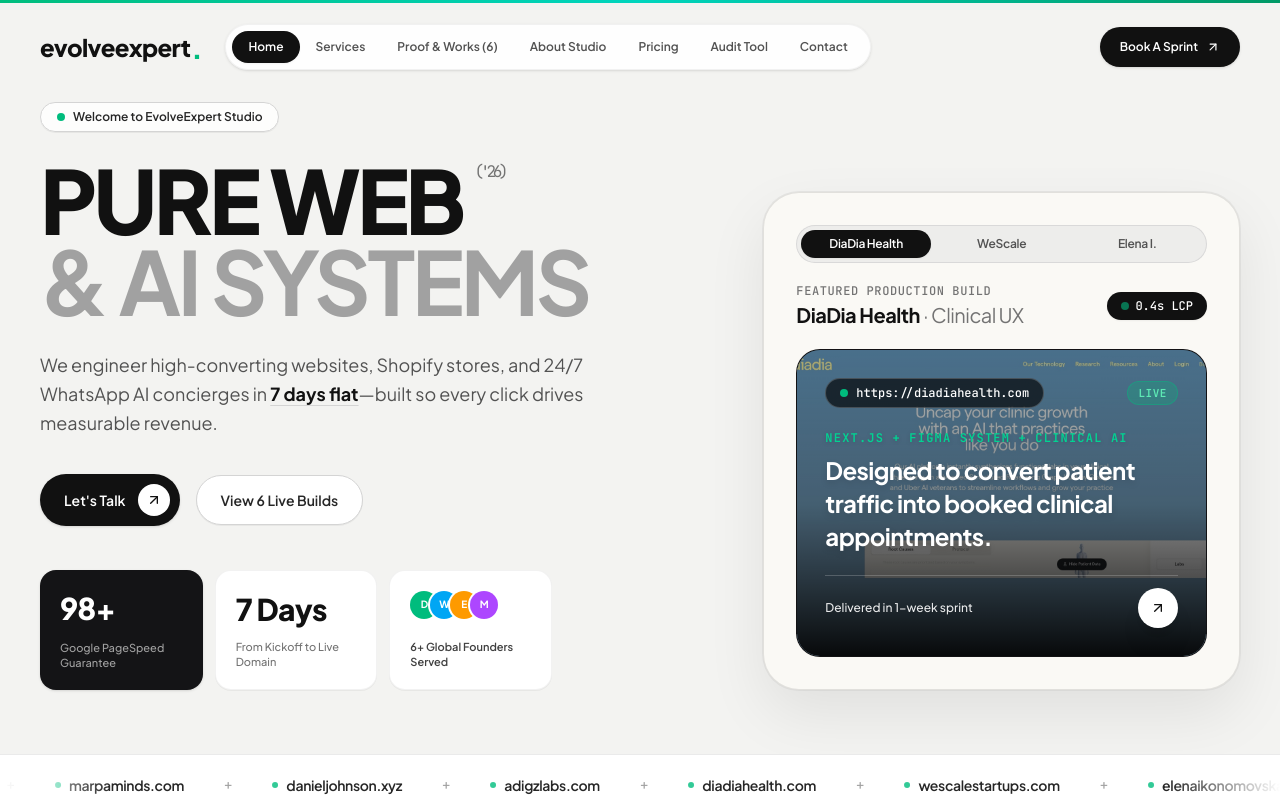
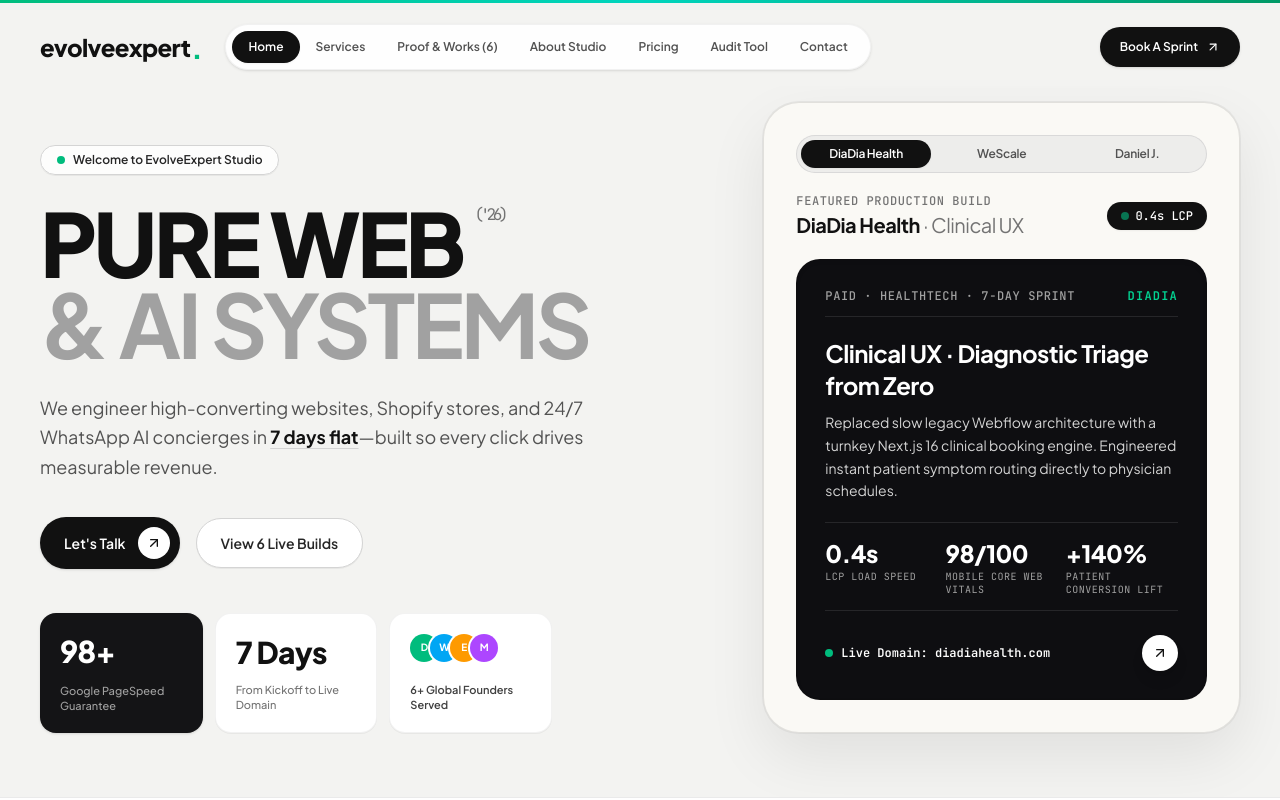
Before and after one commit to irfankhan2213/evolve-expert, a Next.js app: page / in a window 1280 px wide. Shown: the top 800 px of the page. Built offline with nearby package versions, Linux system fonts and the light colour scheme.

Commit message:
feat(hero): transform hero showcase card into WeScale-style case study proof card with zero screenshots

```diff
--- a/src/components/StitchHero.tsx
+++ b/src/components/StitchHero.tsx
@@ -2,7 +2,6 @@
 
 import React, { useState } from "react";
 import Link from "next/link";
-import Image from "next/image";
 import { ArrowUpRight } from "lucide-react";
 import { motion, AnimatePresence } from "framer-motion";
 
@@ -12,12 +11,12 @@
   badge: string;
   dotColor: string;
   domain: string;
-  tag: string;
-  tagColor: string;
-  headline: string;
+  categoryMeta: string;
+  clientWordmark: string;
+  context: string;
+  body: string;
+  stats: { value: string; label: string }[];
   link: string;
-  image: string;
-  canvasBg: string;
 }
 
 const HERO_SHOWCASE: Record<string, ShowcaseData> = {
@@ -26,44 +25,56 @@
     subtitle: "· Clinical UX",
     badge: "0.4s LCP",
     dotColor: "bg-emerald-400",
-    domain: "https://diadiahealth.com",
-    tag: "Next.js + Figma System + Clinical AI",
-    tagColor: "text-emerald-400",
-    headline: "Designed to convert patient traffic into booked clinical appointments.",
+    domain: "diadiahealth.com",
+    categoryMeta: "PAID · HEALTHTECH · 7-DAY SPRINT",
+    clientWordmark: "DIADIA",
+    context: "Clinical UX · Diagnostic Triage from Zero",
+    body: "Replaced slow legacy Webflow architecture with a turnkey Next.js 16 clinical booking engine. Engineered instant patient symptom routing directly to physician schedules.",
+    stats: [
+      { value: "0.4s", label: "LCP Load Speed" },
+      { value: "98/100", label: "Mobile Core Web Vitals" },
+      { value: "+140%", label: "Patient Conversion Lift" },
+    ],
     link: "https://diadiahealth.com",
-    image: "/images/portfolio/diadia.jpg",
-    canvasBg: "from-[#141416] via-[#1A1E1C] to-[#0B0F0D]",
   },
   wescale: {
     titleName: "WeScale Startups",
     subtitle: "· B2B Studio",
     badge: "0.4s Load",
     dotColor: "bg-sky-400",
-    domain: "https://wescalestartups.com",
-    tag: "Next.js + Conversion Funnel + Technical SEO",
-    tagColor: "text-sky-400",
-    headline: "Executive authority platform engineered for high-growth venture founders.",
+    domain: "wescalestartups.com",
+    categoryMeta: "PAID · B2B SAAS · 7-DAY SPRINT",
+    clientWordmark: "WSSCALE",
+    context: "AI Growth Studio · Conversion Funnel + SEO",
+    body: "Engineered editorial Next.js 16 platform with automated funnel architecture, 100/100 SEO structured data, and sub-second global edge delivery for venture founders.",
+    stats: [
+      { value: "0.4s", label: "Edge TTFB" },
+      { value: "100/100", label: "Technical SEO Score" },
+      { value: "+85%", label: "Scorecard Completion" },
+    ],
     link: "https://wescalestartups.com",
-    image: "/images/portfolio/wescale.jpg",
-    canvasBg: "from-[#141416] via-[#161B26] to-[#0A0D14]",
   },
-  elena: {
-    titleName: "Elena Ikonomovska",
-    subtitle: "· AI Brand",
-    badge: "100 SEO",
+  daniel: {
+    titleName: "Daniel Johnson",
+    subtitle: "· Advisory Platform",
+    badge: "99/100 Speed",
     dotColor: "bg-amber-400",
-    domain: "https://elenaikonomovska.com",
-    tag: "Editorial UI + Global Edge CDN + Fast Routing",
-    tagColor: "text-amber-400",
-    headline: "Minimalist global thought-leadership & executive advisory hub.",
-    link: "https://elenaikonomovska.com",
-    image: "/images/portfolio/elena.jpg",
-    canvasBg: "from-[#141416] via-[#201A15] to-[#0F0C0A]",
+    domain: "danieljohnson.xyz",
+    categoryMeta: "PAID · ADVISORY & AI · 7-DAY SPRINT",
+    clientWordmark: "DANIEL",
+    context: "Executive Thought-Leadership · High Authority",
+    body: "Minimalist, high-craft personal platform built with Next.js 16 and zero third-party script bloat. 100/100 PageSpeed with automated lead routing.",
+    stats: [
+      { value: "0.3s", label: "Global LCP" },
+      { value: "99/100", label: "Mobile Speed Score" },
+      { value: "0 bloat", label: "Vanilla Next.js 16" },
+    ],
+    link: "https://danieljohnson.xyz",
   },
 };
 
 export function StitchHero() {
-  const [activeTab, setActiveTab] = useState<"diadia" | "wescale" | "elena">("diadia");
+  const [activeTab, setActiveTab] = useState<"diadia" | "wescale" | "daniel">("diadia");
   const current = HERO_SHOWCASE[activeTab];
 
   return (
@@ -209,14 +220,14 @@
               {[
                 { id: "diadia", label: "DiaDia Health" },
                 { id: "wescale", label: "WeScale" },
-                { id: "elena", label: "Elena I." },
+                { id: "daniel", label: "Daniel J." },
               ].map((tab) => {
                 const isActive = activeTab === tab.id;
                 return (
                   <button
                     key={tab.id}
                     type="button"
-                    onClick={() => setActiveTab(tab.id as "diadia" | "wescale" | "elena")}
+                    onClick={() => setActiveTab(tab.id as "diadia" | "wescale" | "daniel")}
                     className={`relative flex-1 py-1.5 px-3 rounded-full text-xs font-semibold tracking-tight transition-colors duration-200 z-10 ${
                       isActive ? "text-white" : "text-neutral-600 hover:text-black"
                     }`}
@@ -255,71 +266,77 @@
               </div>
             </div>
 
-            {/* Editorial Display Canvas showing the REAL site with AnimatePresence */}
-            <div className="relative aspect-[4/3] rounded-[24px] overflow-hidden shadow-inner border border-black/10 group/showcase bg-[#141416]">
+            {/* WeScale-Style Evidence & Proof Canvas (Zero Screenshots) */}
+            <div className="rounded-[24px] overflow-hidden border border-black/10 bg-[#0E0E11] text-white p-6 sm:p-7 flex flex-col justify-between shadow-inner min-h-[380px]">
               <AnimatePresence mode="wait">
                 <motion.div
                   key={activeTab}
-                  initial={{ opacity: 0, scale: 0.98 }}
-                  animate={{ opacity: 1, scale: 1 }}
-                  exit={{ opacity: 0, scale: 1.01 }}
-                  transition={{ duration: 0.35, ease: [0.16, 1, 0.3, 1] }}
-                  className="absolute inset-0"
+                  initial={{ opacity: 0, y: 10 }}
+                  animate={{ opacity: 1, y: 0 }}
+                  exit={{ opacity: 0, y: -10 }}
+                  transition={{ duration: 0.3, ease: [0.16, 1, 0.3, 1] }}
+                  className="h-full flex flex-col justify-between space-y-5"
                 >
-                  {/* Actual Website Screenshot */}
-                  <Image
-                    src={current.image}
-                    alt={`${current.titleName} live production website`}
-                    fill
-                    className="object-cover object-top group-hover/showcase:scale-105 transition-transform duration-700 ease-out"
-                    sizes="(max-width: 1024px) 100vw, 50vw"
-                    priority
-                  />
-                  <div className="absolute inset-0 bg-gradient-to-t from-black/95 via-black/45 to-black/30"></div>
+                  {/* Topline: Meta tag + Wordmark */}
+                  <div className="flex items-center justify-between border-b border-white/10 pb-3 text-xs font-mono">
+                    <span className="text-neutral-400 font-medium tracking-wider">
+                      {current.categoryMeta}
+                    </span>
+                    <span className="font-bold tracking-widest text-emerald-400">
+                      {current.clientWordmark}
+                    </span>
+                  </div>
 
-                  {/* Content overlay */}
-                  <div className="relative z-10 h-full p-6 sm:p-7 flex flex-col justify-between text-white">
-                    {/* Top URL & Live Badge */}
-                    <div className="flex items-center justify-between text-xs font-mono">
-                      <div className="inline-flex items-center gap-2 bg-black/65 backdrop-blur-md px-3.5 py-1.5 rounded-full border border-white/20">
+                  {/* Context & Description */}
+                  <div className="space-y-1.5">
+                    <h4 className="text-xl sm:text-2xl font-bold tracking-tight text-white">
+                      {current.context}
+                    </h4>
+                    <p className="text-xs sm:text-sm text-neutral-300 leading-relaxed pt-1">
+                      {current.body}
+                    </p>
+                  </div>
+
+                  {/* 3-Column Stats Row (Matching WeScale's v9-case-stats) */}
+                  <div className="grid grid-cols-3 gap-2 py-3.5 border-t border-b border-white/10">
+                    {current.stats.map((stat, idx) => (
+                      <div key={idx} className="space-y-0.5">
+                        <strong className="text-xl sm:text-2xl font-extrabold text-white tracking-tight block">
+                          {stat.value}
+                        </strong>
+                        <span className="text-[10px] font-mono uppercase tracking-wider text-neutral-400 block leading-tight">
+                          {stat.label}
+                        </span>
+                      </div>
+                    ))}
+                  </div>
+
+                  {/* Footer Strip: Verified Live Domain & Action Button */}
+                  <div className="flex items-center justify-between pt-1">
+                    <a
+                      href={current.link}
+                      target="_blank"
+                      rel="noreferrer"
+                      className="inline-flex items-center gap-2 text-xs font-mono font-bold text-white hover:text-emerald-300 transition group"
+                    >
                       <span className="relative flex h-2 w-2">
                         <span className="animate-ping absolute inline-flex h-full w-full rounded-full bg-emerald-400 opacity-75"></span>
                         <span className="relative inline-flex rounded-full h-2 w-2 bg-emerald-500"></span>
                       </span>
-                        <span className="text-white font-medium">{current.domain}</span>
-                      </div>
-                      <span className="px-2.5 py-1 rounded-full bg-emerald-500/25 text-emerald-300 border border-emerald-500/40 text-[11px] font-mono uppercase tracking-wider font-bold">
-                        Live
-                      </span>
-                    </div>
+                      <span>Live Domain: {current.domain}</span>
+                    </a>
 
-                    {/* Core Headline & Tag */}
-                    <div className="my-auto space-y-2 py-2">
-                      <p className={`text-xs uppercase tracking-widest font-mono font-bold ${current.tagColor} drop-shadow-sm`}>
-                        {current.tag}
-                      </p>
-                      <h4 className="text-xl sm:text-2xl font-bold tracking-tight leading-snug text-white drop-shadow-md">
-                        {current.headline}
-                      </h4>
-                    </div>
-
-                    {/* Footer Strip & Link */}
-                    <div className="flex items-center justify-between pt-3 border-t border-white/20">
-                      <span className="text-xs text-white/90 font-medium">
-                        Delivered in 1-week sprint
-                      </span>
                     <motion.a
                       whileHover={{ scale: 1.12, rotate: 45 }}
                       whileTap={{ scale: 0.95 }}
                       href={current.link}
                       target="_blank"
                       rel="noreferrer"
-                        className="w-10 h-10 rounded-full bg-white text-[#111111] flex items-center justify-center transition-colors shadow-xl group/btn"
+                      className="w-9 h-9 rounded-full bg-white text-[#111111] flex items-center justify-center transition-colors shadow-lg group/btn"
                       aria-label={`Visit ${current.titleName}`}
                     >
                       <ArrowUpRight className="w-4 h-4 transition-transform duration-200" />
                     </motion.a>
-                    </div>
                   </div>
                 </motion.div>
               </AnimatePresence>
```
Also changed, not shown: 1 other file (tests, documents, lock files or other folders). Lines whose indentation alone changed are shown as unchanged.
